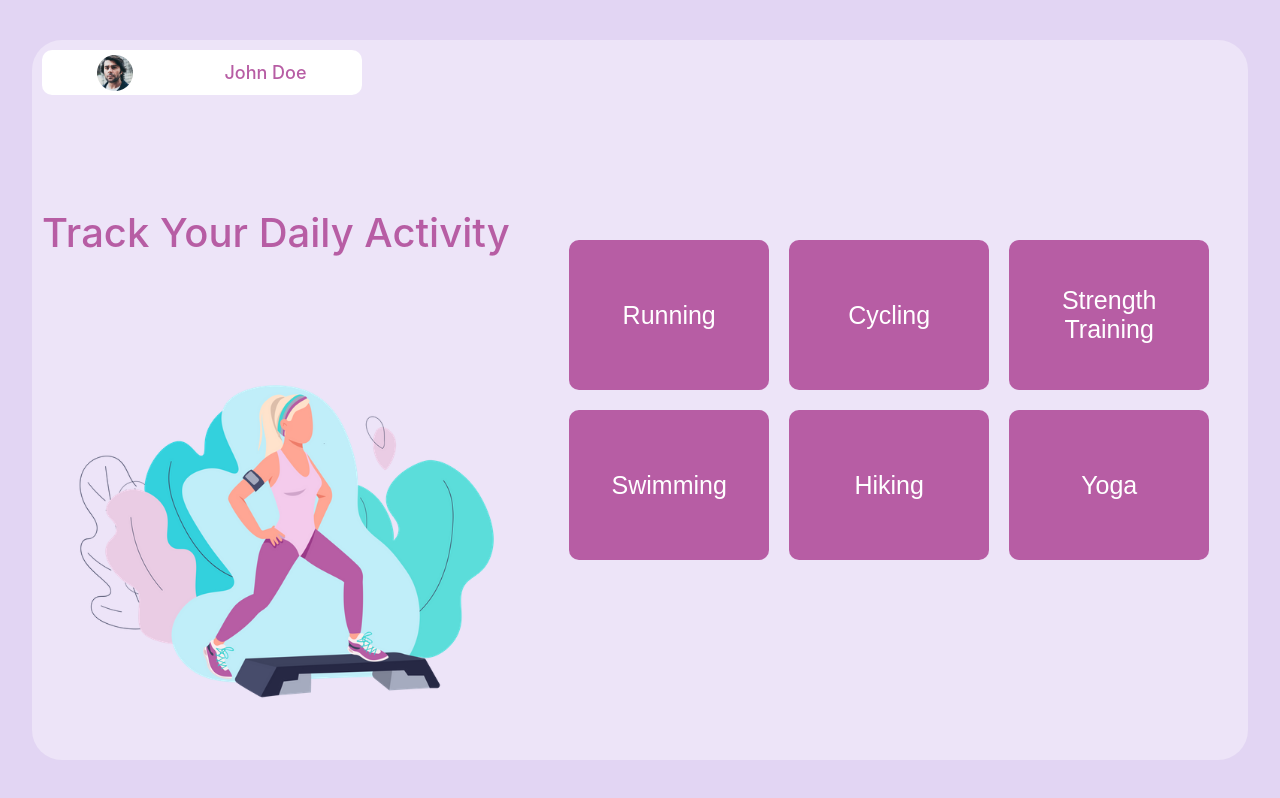
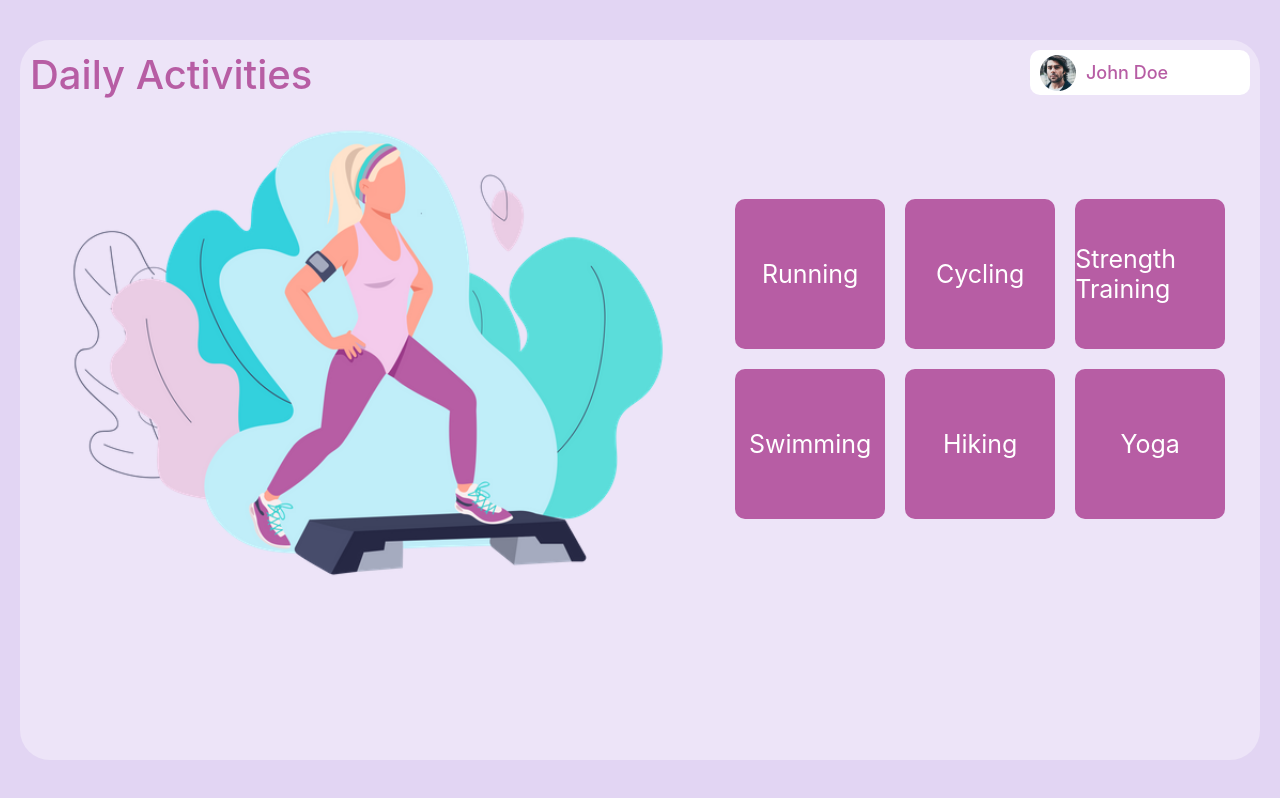
Before and after one commit to ForamGhoniya/fitnessApp, a React (Create React App) app: page /home in a window 1280 px wide. Built offline with nearby package versions, Linux system fonts and the light colour scheme.

Commit message:
add home page functionality

```diff
--- a/package.json
+++ b/package.json
@@ -8,9 +8,11 @@
     "@testing-library/user-event": "^13.5.0",
     "chart.js": "^4.3.0",
     "react": "^18.2.0",
+    "react-calendar": "^4.3.0",
     "react-chartjs-2": "^5.2.0",
     "react-dom": "^18.2.0",
     "react-favicon": "^2.0.3",
+    "react-modal": "^3.16.1",
     "react-router-dom": "^6.12.1",
     "react-scripts": "5.0.1",
     "sass": "^1.63.3",
--- a/src/features/activityInfo/component/info.jsx
+++ b/src/features/activityInfo/component/info.jsx
@@ -5,6 +5,11 @@ const ActivityInfo = () => {
     return (
         <>
             <div className="info-wrapper">
+                <div className="Activities">
+                    <div className="claries-burn">
+
+                    </div>
+                </div>
                     <div className="chart-wrapper">
                     <App />
                 </div>
--- a/src/features/dashboard/component/homepage.jsx
+++ b/src/features/dashboard/component/homepage.jsx
@@ -1,54 +1,112 @@
-import '../../dashboard/style/homepage.scss';
-import jsonData from '../json/fitness';
-import { useNavigate } from "react-router-dom";
+import "../../dashboard/style/homepage.scss";
+import jsonData from "../json/fitness";
 import UserLogo from "../../../assets/images/avatar.png";
-import running from "../../../assets/images/run.jpg";
+import React, { useState } from "react";
+import ReactModal from "react-modal";
+import { Close } from "../../shared/icons/icon";
+import Calendar from "react-calendar";
+import "react-calendar/dist/Calendar.css";
+import { App } from "../../shared/charts/fitnessChart/chart";
 
-const  HomePage= () => {
-  const navigate = useNavigate();
+const HomePage = () => {
+    const [selectedDate, setSelectedDate] = useState(new Date());
 
+    const handleDateChange = (date) => {
+        setSelectedDate(date);
+    };
+
+    const [selectedActivity, setSelectedActivity] = useState(null);
+    const [isModalOpen, setIsModalOpen] = useState(false);
+
+    const handleActivityClick = (activity) => {
+        setSelectedActivity(activity);
+        openModal();
+    };
+
+    const openModal = () => {
+        setIsModalOpen(true);
+    };
+
+    const closeModal = () => {
+        setIsModalOpen(false);
+    };
 
     return (
         <>
-    <div className="dashboard-wrapper" >
+            <div className="dashboard-wrapper">
                 <div className="fitness-activity-dash">
-
                     <div className="fit-activity">
-          <div className='userDataS'>
-          <img src={UserLogo} alt="User logo" className='userImg' />
-          <p className='userName'>{jsonData.user.name}</p>
+                        <div className="headingText">
+                            <p>Daily Activities</p>
                         </div>
-
-
-              <p>Track Your Daily Activity</p>
-              <div className="activity-img">
+                        <div className="userDataS">
+                            <img
+                                src={UserLogo}
+                                alt="User logo"
+                                className="userImg"
+                            />
+                            <p className="userName">{jsonData.user.name}</p>
                         </div>
                     </div>
 
                     <div className="list-activity">
-                <button className="activity-name running" onClick={() => {navigate('/activityInfo')}}>
-                {/* <img src={running} className='runImg' /> */}
-                {jsonData.activities[0].name}
-                </button>
-                <button className="activity-name" onClick={() => {navigate('/activityInfo')}}>
-                {jsonData.activities[1].name}
-                </button>
-                <button className="activity-name" onClick={() => {navigate('/activityInfo')}}>
-                {jsonData.activities[2].name}
-                </button>
-                <button className="activity-name" onClick={() => {navigate('/activityInfo')}}>
-                {jsonData.activities[3].name}
-                </button>
-                <button className="activity-name" onClick={() => {navigate('/activityInfo')}}>
-                {jsonData.activities[4].name}
-                </button>
-                <button className="activity-name" onClick={() => {navigate('/activityInfo')}}>
-              {jsonData.activities[5].name}
-                </button>
+                        <div className="activity-img"></div>
+                        <div className="activity-name">
+                            {jsonData.activities.slice(0, 6).map((activity) => (
+                                <p
+                                    key={activity.id}
+                                    onClick={() =>
+                                        handleActivityClick(activity)
+                                    }
+                                >
+                                    {activity.name}
+                                </p>
+                            ))}
                         </div>
                     </div>
                 </div>
-<jsonData/>
+            </div>
+
+            <ReactModal
+                isOpen={isModalOpen}
+                onRequestClose={closeModal}
+            >
+                {selectedActivity && (
+                    <>
+                        <h2>{selectedActivity.name}</h2>
+                        <div>steps: {selectedActivity.steps} minutes</div>
+                        <div>
+                            calories_burned: {selectedActivity.calories_burned}{" "}
+                            kcals
+                        </div>
+                        <div>distance: {selectedActivity.distance} minutes</div>
+                        <div>Duration: {selectedActivity.duration} minutes</div>
+
+                        <div
+                            className="chart"
+                            style={{ height: "300px", width: "400px" }}
+                        >
+                            <App />
+                        </div>
+
+                        <div className="calendar-wrapper">
+                            <Calendar
+                                onChange={handleDateChange}
+                                value={selectedDate}
+                                calendarType="US"
+                            />
+                        </div>
+                    </>
+                )}
+
+                <button
+                    onClick={closeModal}
+                    className="closeBtn"
+                    style={{ height: "30px", width: "40px" }}
+                >
+                    <Close />
+                </button>
+            </ReactModal>
         </>
     );
 };
--- a/src/features/dashboard/style/homepage.scss
+++ b/src/features/dashboard/style/homepage.scss
@@ -4,39 +4,22 @@
     background-color: #8c5bd041;
 
     .fitness-activity-dash {
-        display: flex;
-        justify-content: space-around;
-        align-items: flex-start;
+        // display: flex;
+        // justify-content: space-around;
+        // align-items: flex-start;
         width: 100%;
         height: 100%;
-        max-width: 95%;
         max-height: 90%;
         background-color: #ffffff5c;
-        margin: auto;
+        margin: 20px;
         border-radius: 30px;
-
-        .userDataS {
-            display: flex;
-            align-items: center;
-            justify-content: space-around;
-            width: 300px;
-            height: 25px;
-            background-color: #ffffff;
-            border-radius: 10px;
-            padding: 10px;
-
-            .userName {
-                font-size: 18px;
-                color: #b75da4;
-            }
-        }
 
         .fit-activity {
             display: flex;
-            flex-direction: column;
+            flex-direction: row;
             justify-content: space-between;
-            width: 40%;
-            height: 100%;
+            // width: 40%;
+            // height: 100%;
             border-radius: 20px;
             padding: 10px;
 
@@ -46,24 +29,46 @@
                 color: #b75da4;
                 margin: 0;
             }
+
+            .userDataS {
+                display: flex;
+                align-items: center;
+                justify-content: start;
+                width: 200px;
+                height: 25px;
+                background-color: #ffffff;
+                border-radius: 10px;
+                padding: 10px;
+
+                .userName {
+                    font-size: 18px;
+                    color: #b75da4;
+                    padding-left: 10px;
+                }
+            }
+        }
+
+        .list-activity {
+            display: flex;
+
             .activity-img {
                 width: 100%;
-                height: 400px;
+                height: 500px;
                 background: url(../../../assets/images/singleA.png);
                 background-repeat: no-repeat;
                 background-size: contain;
             }
-        }
-        .list-activity {
-            width: 60%;
-            height: 100%;
+            .activity-name {
                 display: flex;
                 flex-wrap: wrap;
+                flex-direction: row;
                 align-content: center;
                 justify-content: center;
-
-            .activity-name {
-                width: 200px;
+                p {
+                    display: flex;
+                    align-items: center;
+                    justify-content: center;
+                    width: 150px;
                     height: 150px;
                     background-color: #b75da4;
                     color: #ffffff;
@@ -72,10 +77,6 @@
                     border-radius: 10px;
                     margin: 10px;
                     border: none;
-
-                img {
-                    height: 100px;
-                    width: 200px;
                 }
             }
         }
--- a/src/features/shared/charts/fitnessChart/chart.jsx
+++ b/src/features/shared/charts/fitnessChart/chart.jsx
@@ -38,12 +38,12 @@ export const options = {
         },
 };
 
-const labels = jsonData.activities.slice(0, 5).map((activity) => activity.date);
+const labels = jsonData.activities.slice(0, 6).map((activity) => activity.date);
 const heartRates = jsonData.activities
-    .slice(0, 5)
+    .slice(0, 6)
     .map((activity) => activity.heart_rate.average);
 const heartRatesMax = jsonData.activities
-    .slice(0, 5)
+    .slice(0, 6)
     .map((activity) => activity.heart_rate.max);
 
 export const data = {
--- a/src/features/shared/icons/icon.jsx
+++ b/src/features/shared/icons/icon.jsx
@@ -44,3 +44,14 @@ export const Swimming = ({ height, width,fill }) => {
 </svg>
     )
 }
+
+
+export const Close = ({ height, width,fill }) => {
+    return(
+<svg height={height || '100'}
+      width={width || '100'}
+      viewBox="0 0 205.716 205.716"
+      fill="#000000">
+        <path d="M 9.15625 6.3125 L 6.3125 9.15625 L 22.15625 25 L 6.21875 40.96875 L 9.03125 43.78125 L 25 27.84375 L 40.9375 43.78125 L 43.78125 40.9375 L 27.84375 25 L 43.6875 9.15625 L 40.84375 6.3125 L 25 22.15625 Z"/></svg>
+   )
+}
```
Also changed, not shown: 1 other file (tests, documents, lock files or other folders). Lines whose indentation alone changed are shown as unchanged.
